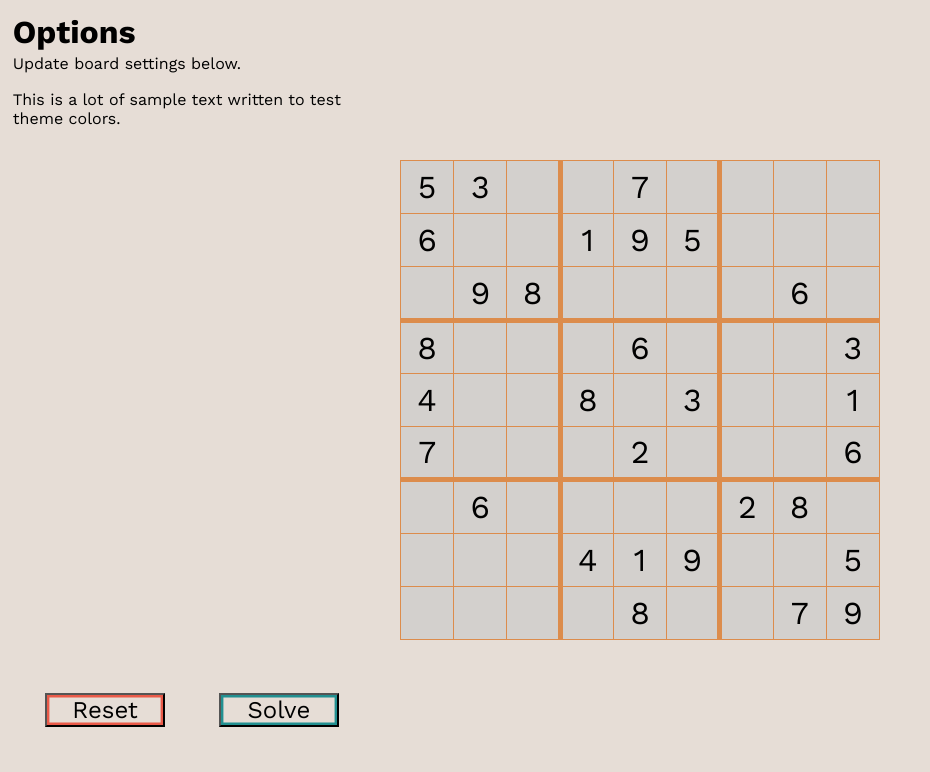
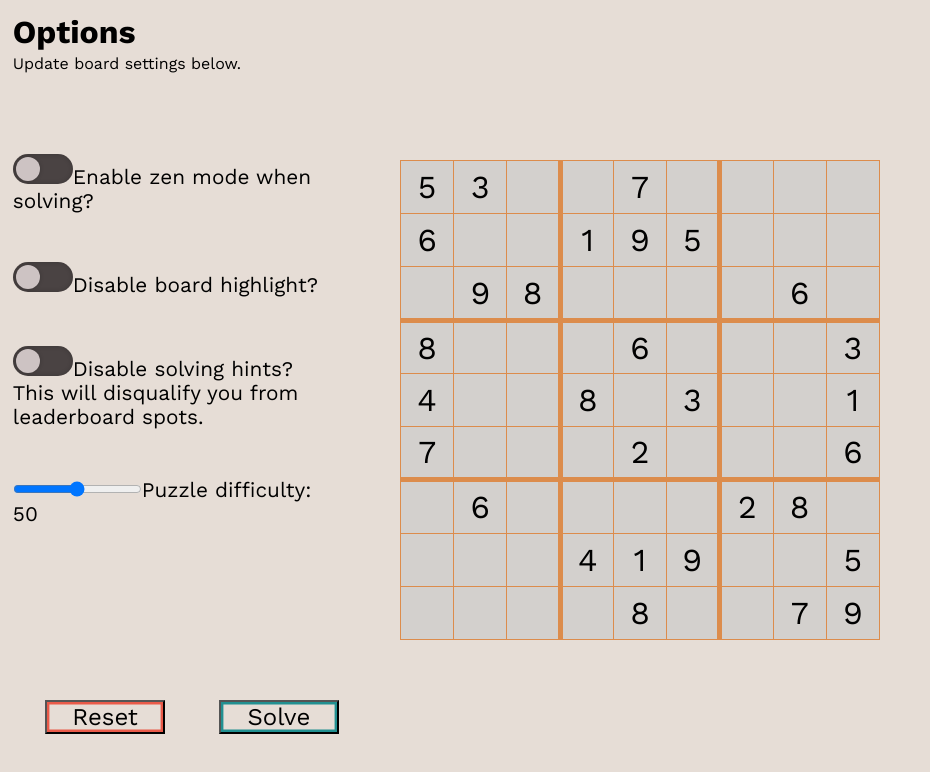
Before and after one commit to Anu78/sudoku, a React (Vite) app: page / in a window 1280 px wide. Shown: the top 772 px of the page, without its empty margins (0-930 px from the left). Built offline with nearby package versions, Linux system fonts and the light colour scheme.

Commit message:
updated button css, added options

```diff
--- a/src/App.jsx
+++ b/src/App.jsx
@@ -16,7 +16,8 @@ export default function App() {
     [0, 0, 0, 0, 8, 0, 0, 7, 9],
   ]);
 
-  const [isSolving, setisSolving] = useState(false);
+  const [isSolving, setisSolving] = useState(false)
+  const [zen, setZen] = useState(false)
 
   return (
     <div className="container">
@@ -27,6 +28,7 @@ export default function App() {
           setisSolving={setisSolving}
           board={board}
           setBoard={setBoard}
+          zen={zen}
         />
       </div>
 
--- a/src/options/Options.jsx
+++ b/src/options/Options.jsx
@@ -2,11 +2,20 @@ import "./options.css";
 import { resetBoard, solveBoard } from "../Sudoku.js";
 import { ToastContainer, toast } from "react-toastify";
 import "react-toastify/dist/ReactToastify.css";
+import { useState } from "react";
 
-const Options = ({ board, setBoard, isSolving, setisSolving }) => {
+const Options = ({ board, setBoard, isSolving, setisSolving}) => {
   const resetBtn = {
     "--c": "#E95A49",
   };
+
+  const [settings, setSettings] = useState({
+    difficulty: 50,
+    verification: false,
+    board_highlight: true,
+    zen_mode_solving: false,
+    theme: false,
+  });
 
   function generateToast(type, msg) {
     switch (type) {
@@ -65,9 +74,55 @@ const Options = ({ board, setBoard, isSolving, setisSolving }) => {
         <h1>Options</h1>
         <p id="opt-sub-heading">Update board settings below.</p>
       </div>
+
       <div id="opt-form" className="option-thirds">
-        <p>This is a lot of sample text written to test theme colors.</p>
+        <label htmlFor="zen-mode-solving">
+          <input
+            id="zen-mode-solving"
+            type="checkbox"
+            value={settings["zen-mode-solving"]}
+          />
+          Enable zen mode when solving?
+        </label>
+        <label htmlFor="disable-board-highlight">
+          <input
+            id="disable-board-highlight"
+            type="checkbox"
+            value={settings["board-highlight"]}
+          />
+          Disable board highlight?
+        </label>
+        <label htmlFor="disable-verification">
+          <input
+            id="disable-verification"
+            type="checkbox"
+            value={settings["verification"]}
+          />
+          Disable solving hints?
+          <p id="minify-verification">
+            This will disqualify you from leaderboard spots.
+          </p>
+        </label>
+        <label htmlFor="difficulty-slider">
+          <input
+            id="difficulty-slider"
+            type="range"
+            min={0}
+            max={100}
+            step={5}
+            value={settings["difficulty"]}
+            onChange={(event) => {
+              setSettings((prevState) => ({
+                ...prevState,
+                difficulty: event.target.value,
+              }));
+            }}
+          />
+          Puzzle difficulty:{" "}
+          <p id="current-difficulty">{settings["difficulty"]}</p>
+        </label>
       </div>
+
       <div id="opt-solve" className="option-thirds">
         <button
           disabled={isSolving}
--- a/src/options/options.css
+++ b/src/options/options.css
@@ -7,11 +7,15 @@
 }
 
 #opt-heading {
-  flex-basis: 10%;
+  flex-basis: 20%;
 }
 
 #opt-form {
   flex-basis: 70%;
+  font-size: 1.3em;
+  display: flex;
+  flex-direction: column;
+  gap: 10%;
 }
 
 #opt-solve {
@@ -47,18 +51,25 @@
   outline-offset: 0.1em;
   transition: background-size 0.4s, background-position 0s 0.4s;
   font-size: 1.5em;
-}
-
-.buttons:hover {
-  --_p: 100%;
-  transition: background-position 0.4s, background-size 0s;
+  opacity: 1;
+  transition: opacity 0.6s ease;
   cursor: pointer;
 }
 
-.buttons:active {
+.buttons:hover:not(:disabled) {
+  --_p: 100%;
+  transition: background-position 0.4s, background-size 0s;
+}
+
+.buttons:active:not(:disabled) {
   box-shadow: 0 0 9e9Q inset #0009;
   background-color: var(--c);
   color: #fff;
+}
+
+.buttons:disabled {
+  opacity: 0.5;
+  cursor: not-allowed;
 }
 
 @media (prefers-color-scheme: dark) {
@@ -66,3 +77,37 @@
     --text-color: #f0ead6;
   }
 }
+
+input[type="checkbox"] {
+  position: relative;
+  appearance: none;
+  width: 60px; /* Adjust the width */
+  height: 30px; /* Adjust the height */
+  background: #4a4343;
+  border-radius: 30px; /* Adjust the border-radius */
+  box-shadow: inset 0 0 5px rgba(0, 0, 0, 0.2);
+  cursor: pointer;
+  transition: 0.4s;
+}
+
+input:checked[type="checkbox"] {
+  background: rgb(128, 108, 51);
+}
+
+input[type="checkbox"]::after {
+  position: absolute;
+  content: "";
+  width: 30px; /* Adjust the width */
+  height: 30px; /* Adjust the height */
+  top: 0;
+  left: 0;
+  background: #cdc3c3;
+  border-radius: 75%; /* Adjust the border-radius */
+  box-shadow: 0 0 5px rgba(0, 0, 0, 0.2);
+  transform: scale(0.8); /* Adjust the scale */
+  transition: 0.4s;
+}
+
+input:checked[type="checkbox"]::after {
+  left: 50%;
+}
```
